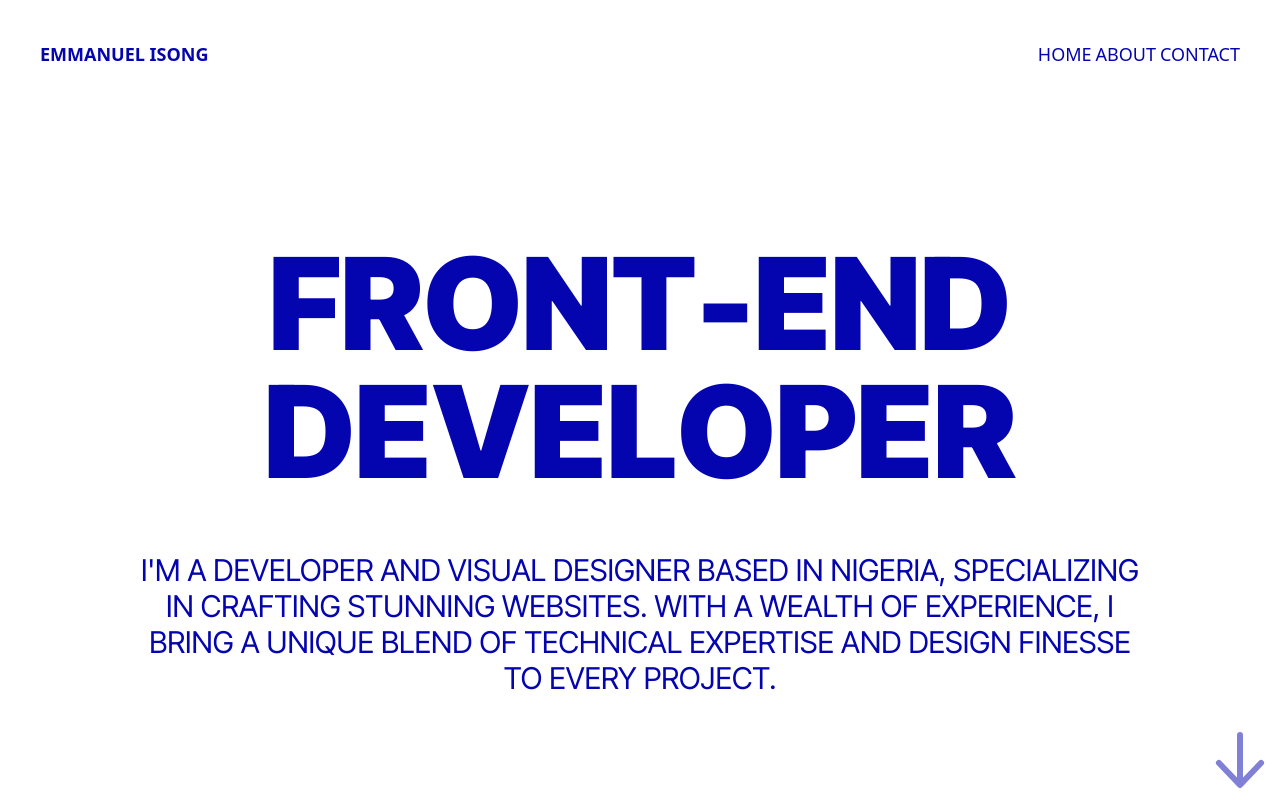
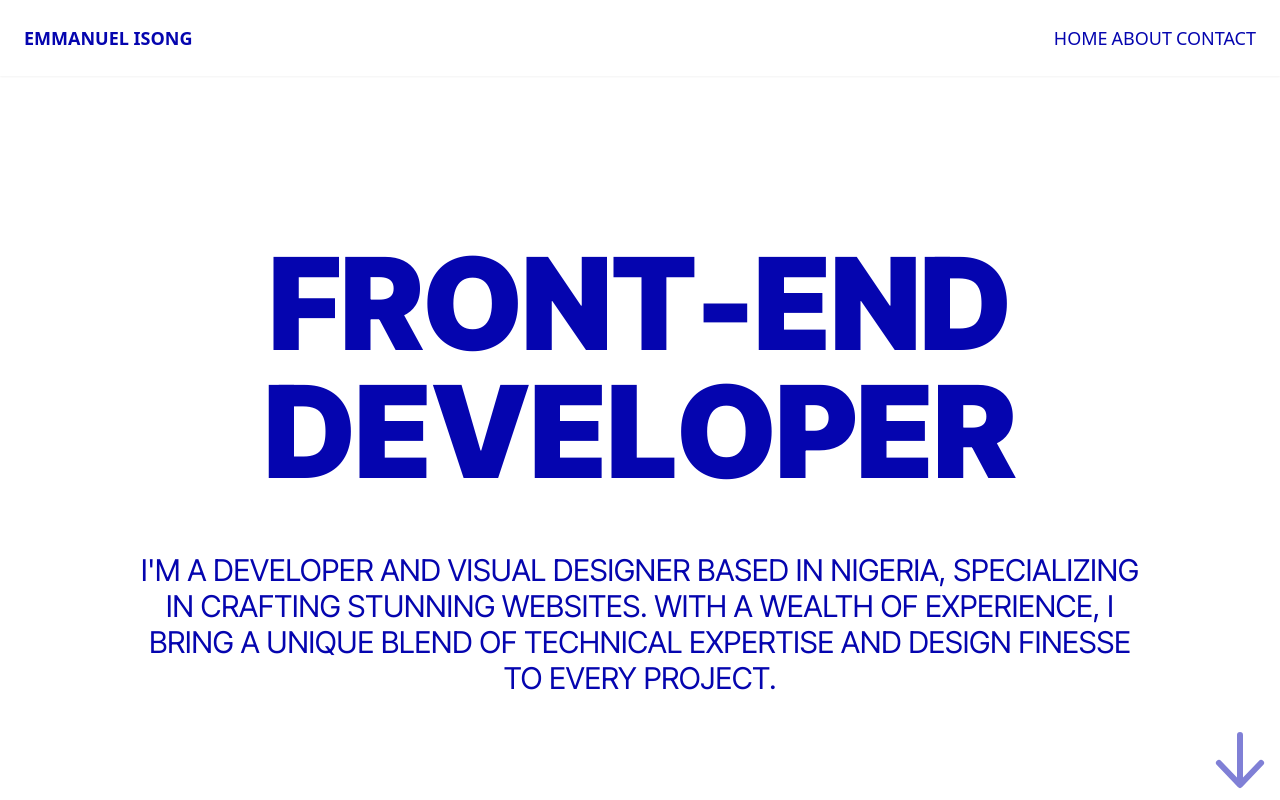
Before and after one commit to EmmanuelisongDev/Portfolio-Website, a React (Vite) app: page / in a window 1280 px wide. Shown: the top 800 px of the page. Built offline with nearby package versions, Linux system fonts and the light colour scheme; a web font is replaced by a local one.

Commit message:
added background to navbar

```diff
--- a/src/components/Navbar.jsx
+++ b/src/components/Navbar.jsx
@@ -5,10 +5,10 @@ export default function Navbar({ handleToTop }) {
   return (
     <>
       <NavContainer>
-        <nav className="flex items-center justify-between p-10 pb-5 mix-blend-difference  bg-white  w-full  text-[#0505af]">
+        <nav className="flex items-center justify-between shadow-sm p-6 mix-blend-difference  bg-white  w-full  text-[#0505af]">
           <div>
             <Link onClick={handleToTop} to="/">
-              <label className=" cursor-pointer z-[70] hover:underline text-sm md:text-lg   font-black uppercase  ">
+              <label className=" cursor-pointer z-[70]  hover:underline text-sm md:text-lg   font-black uppercase  ">
                 Emmanuel Isong
               </label>
             </Link>
```
